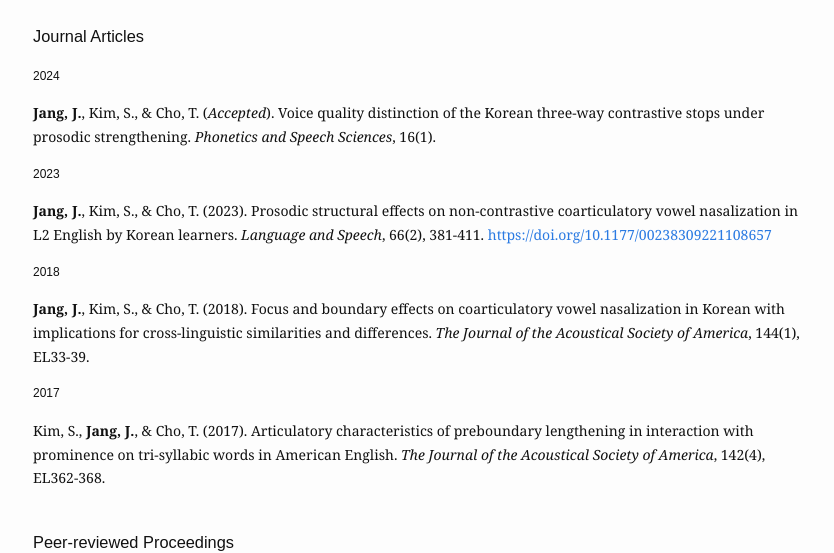
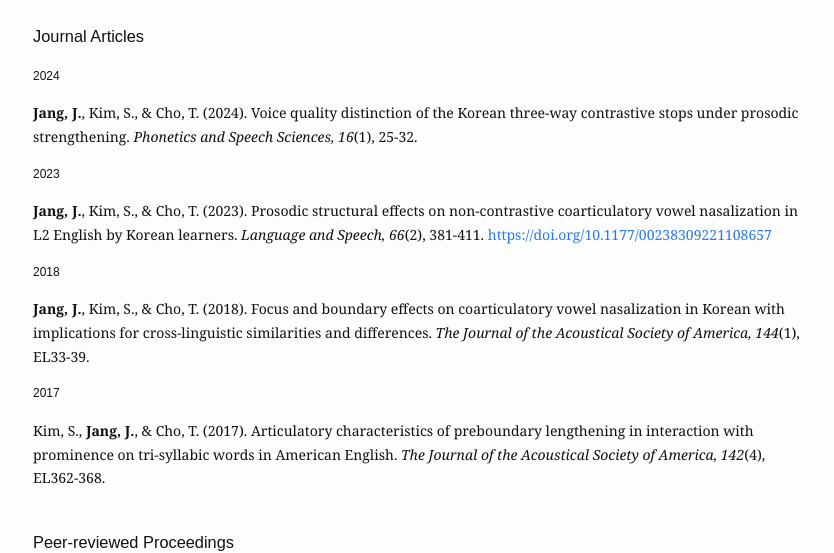
Before and after one commit to jiyoungj/jiyoungj.github.io, a Jekyll site: the page built from research.md, in a window 1280 px wide and 900 px high. Shown: the part 241-794 px from the top of the window, without its empty margins (222-1056 px from the left). Built offline with Jekyll 4.4.1, drawn with Linux system fonts in a browser that asks for light colours; some web fonts are replaced.

Commit message:
Update research.md

```diff
--- a/research.md
+++ b/research.md
@@ -14,19 +14,19 @@
 
   <h4>2024</h4>
 
-   <b>Jang, J.</b>, Kim, S., & Cho, T. (<em>Accepted</em>). Voice quality distinction of the Korean three-way contrastive stops under prosodic strengthening. <em>Phonetics and Speech Sciences</em>, 16(1).
+   <b>Jang, J.</b>, Kim, S., & Cho, T. (2024). Voice quality distinction of the Korean three-way contrastive stops under prosodic strengthening. <em>Phonetics and Speech Sciences, 16</em>(1), 25-32.
 
   <h4>2023</h4>
 
-   <b>Jang, J.</b>, Kim, S., & Cho, T. (2023). Prosodic structural effects on non-contrastive coarticulatory vowel nasalization in L2 English by Korean learners. <em>Language and Speech</em>, 66(2), 381-411. <a href="https://doi.org/10.1177/00238309221108657">https://doi.org/10.1177/00238309221108657</a>
+   <b>Jang, J.</b>, Kim, S., & Cho, T. (2023). Prosodic structural effects on non-contrastive coarticulatory vowel nasalization in L2 English by Korean learners. <em>Language and Speech, 66</em>(2), 381-411. <a href="https://doi.org/10.1177/00238309221108657">https://doi.org/10.1177/00238309221108657</a>
 
   <h4>2018</h4>
 
-   <b>Jang, J.</b>, Kim, S., & Cho, T. (2018). Focus and boundary effects on coarticulatory vowel nasalization in Korean with implications for cross-linguistic similarities and differences. <em>The Journal of the Acoustical Society of America</em>, 144(1), EL33-39.
+   <b>Jang, J.</b>, Kim, S., & Cho, T. (2018). Focus and boundary effects on coarticulatory vowel nasalization in Korean with implications for cross-linguistic similarities and differences. <em>The Journal of the Acoustical Society of America, 144</em>(1), EL33-39.
 
   <h4>2017</h4>
 
-   Kim, S., <b>Jang, J.</b>, & Cho, T. (2017). Articulatory characteristics of preboundary lengthening in interaction with prominence on tri-syllabic words in American English. <em>The Journal of the Acoustical Society of America</em>, 142(4), EL362-368.
+   Kim, S., <b>Jang, J.</b>, & Cho, T. (2017). Articulatory characteristics of preboundary lengthening in interaction with prominence on tri-syllabic words in American English. <em>The Journal of the Acoustical Society of America, 142</em>(4), EL362-368.
 
 
 <h6 style="font-size:5px"><br></h6>
```
